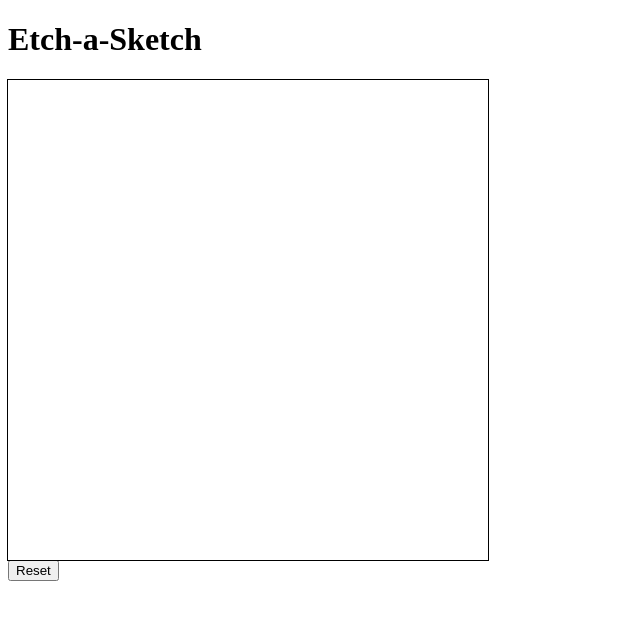
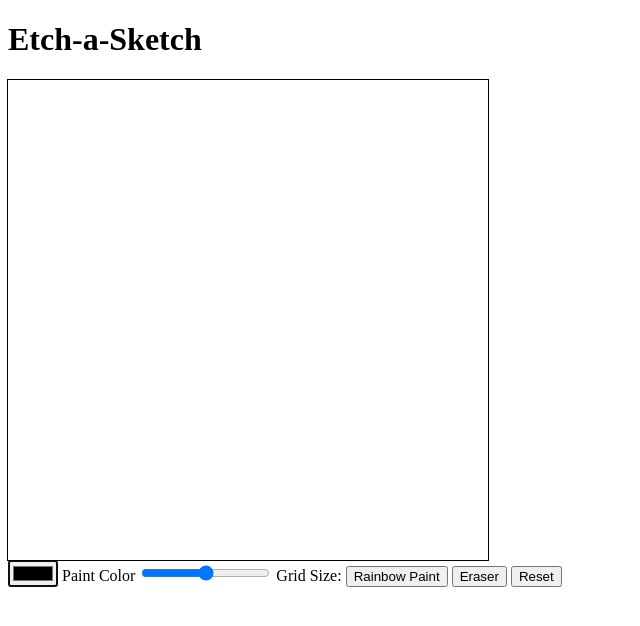
Before and after one commit to rly758/etch-a-sketch, a plain HTML site: page index.html in a window 1280 px wide. Shown: the whole page, without its empty margins (0-640 px from the left). Drawn offline with Linux system fonts and the light colour scheme.

Commit message:
Added paint color picker

```diff
--- a/etch-a-sketch.js
+++ b/etch-a-sketch.js
@@ -1,4 +1,5 @@
 const DEFAULT_SIZE = 16;
+const MAX_SIZE = 100;
 const DEFAULT_COLOR = "black";
 
 const container = document.querySelector("#container"); //container holding rows of pixels
@@ -10,6 +11,7 @@ const resetBtn = document.querySelector("#reset");
 row.classList.add("row")
 pixel.classList.add("pixel");
 
+//reset button
 resetBtn.addEventListener("click", clearGrid);
 
 //for the "click-and-drag" behavior of drawing
@@ -20,6 +22,19 @@ document.body.onmousedown = () => mouseDown = true;
 //default grid size of 16x16 pixels
 let size = DEFAULT_SIZE;
 let pixelColor = DEFAULT_COLOR;
+
+//adjustable grid size
+
+
+//paint color selector
+const paintPicker = document.querySelector("#paint");
+paintPicker.addEventListener("change", (event) => {pixelColor = event.target.value})
+paintPicker.select();
+
+//rainbow mode paint
+
+
+//eraser
 
 function createGrid() {
     //fill a single row with pixels
--- a/index.html
+++ b/index.html
@@ -9,6 +9,15 @@
     <body>
         <header><h1>Etch-a-Sketch</h1></header>
         <div id="container"></div>
+
+        <input type="color" id="paint">
+        <label for id="paint">Paint Color</label>
+
+        <input type="range" id="size">
+        <label for id="size">Grid Size: </label>
+
+        <button id="rainbow">Rainbow Paint</button>
+        <button id="eraser">Eraser</button>
         <button id="reset">Reset</button>
     </body>
 </html>
```
Also changed, not shown: 1 other file.
